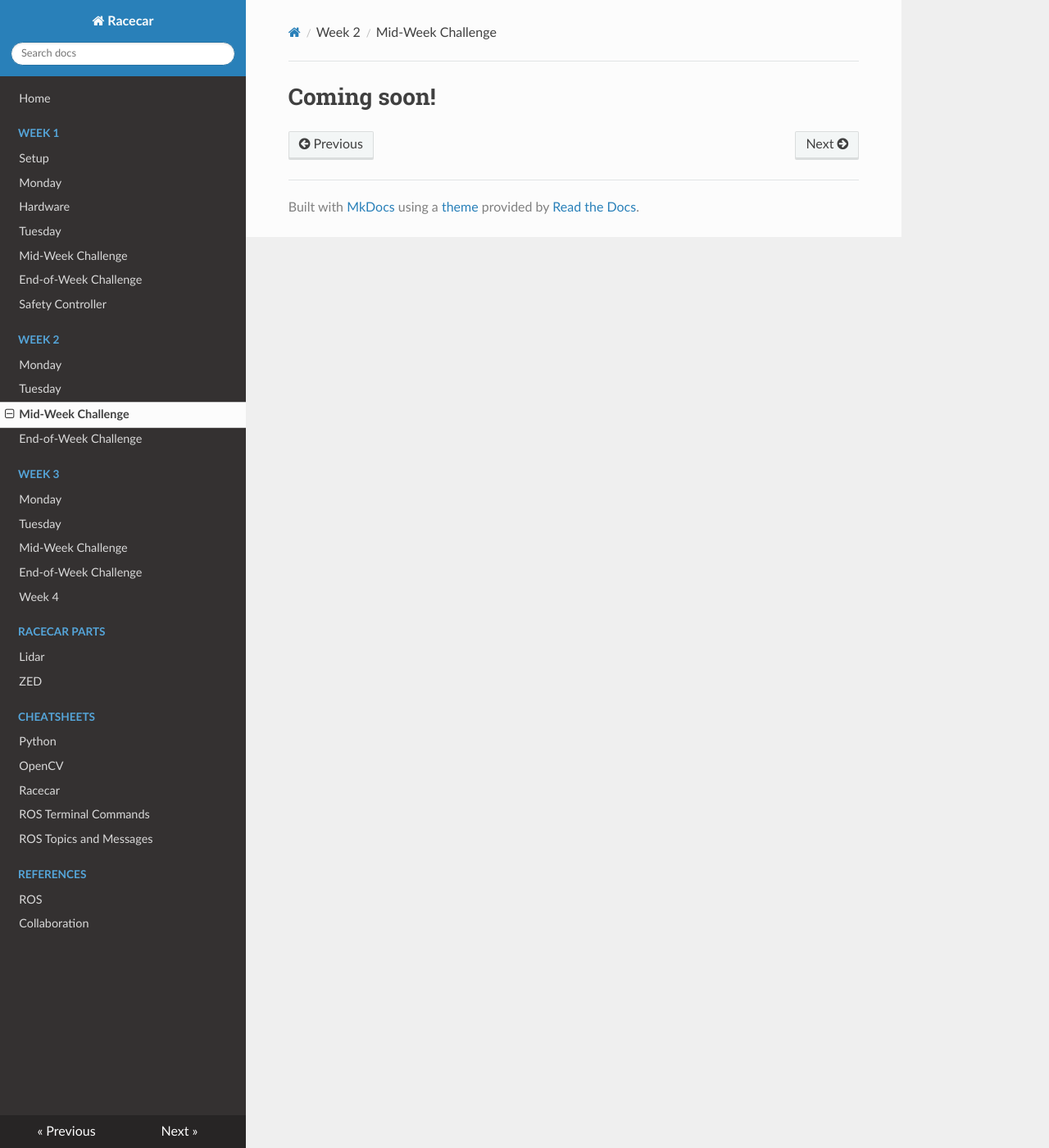
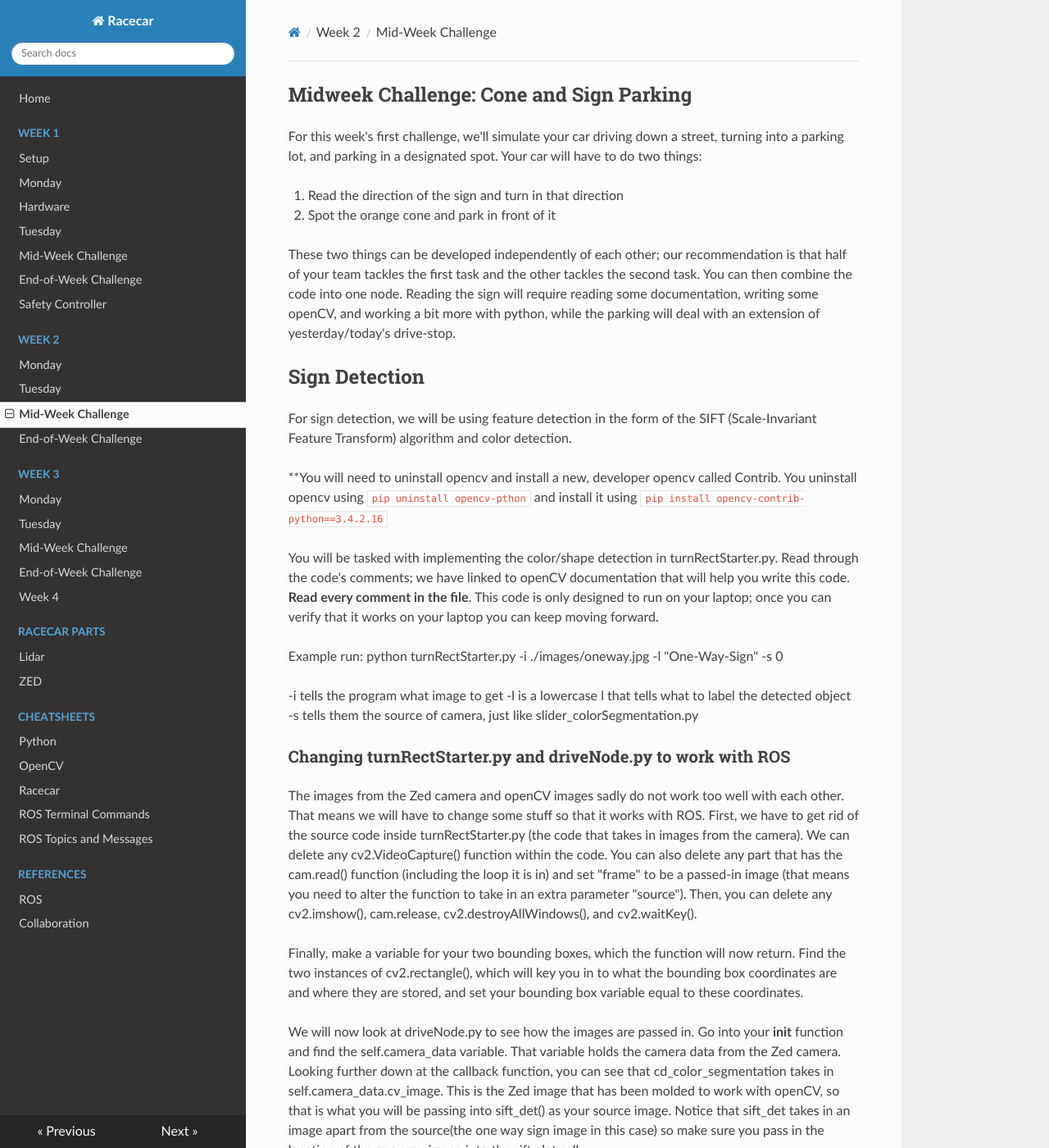
Before and after one commit to ChrisLindland/racecar-website, an MkDocs documentation site: the page built from docs/week2/03_midweek/lab.md, in a window 1280 px wide and 1400 px high. Shown: the whole window at 82% size. Built offline with MkDocs 1.6.1, drawn with Linux system fonts in a browser that asks for light colours; nearby versions of some CDN libraries; some of the changed text lies outside the part shown.

Commit message:
Changed things

````diff
--- a/docs/week2/03_midweek/lab.md
+++ b/docs/week2/03_midweek/lab.md
@@ -1 +1,42 @@
-# Coming soon!
+## Midweek Challenge: Cone and Sign Parking
+
+For this week's first challenge, we'll simulate your car driving down a street, turning into a parking lot, and parking in a designated spot. Your car will have to do two things:
+
+1. Read the direction of the sign and turn in that direction
+2. Spot the orange cone and park in front of it
+
+These two things can be developed independently of each other; our recommendation is that half of your team tackles the first task and the other tackles the second task. You can then combine the code into one node. Reading the sign will require reading some documentation, writing some openCV, and working a bit more with python, while the parking will deal with an extension of yesterday/today's drive-stop.
+
+## Sign Detection
+For sign detection, we will be using feature detection in the form of the SIFT (Scale-Invariant Feature Transform) algorithm and color detection.
+
+**You will need to uninstall opencv and install a new, developer opencv called Contrib. You uninstall opencv using ```pip uninstall opencv-pthon``` and install it using ```pip install opencv-contrib-python==3.4.2.16```
+
+You will be tasked with implementing the color/shape detection in turnRectStarter.py. Read through the code's comments; we have linked to openCV documentation that will help you write this code.  **Read every comment in the file**. This code is only designed to run on your laptop; once you can verify that it works on your laptop you can keep moving forward.
+
+Example run:
+python turnRectStarter.py -i ./images/oneway.jpg -l "One-Way-Sign" -s 0
+
+-i tells the program what image to get
+-l is a lowercase l that tells what to label the detected object
+-s tells them the source of camera, just like slider_colorSegmentation.py
+
+### Changing turnRectStarter.py and driveNode.py to work with ROS
+The images from the Zed camera and openCV images sadly do not work too well with each other. That means we will have to change some stuff so that it works with ROS. First, we have to get rid of the source code inside turnRectStarter.py (the code that takes in images from the camera). We can delete any cv2.VideoCapture() function within the code. You can also delete any part that has the cam.read() function (including the loop it is in) and set "frame" to be a passed-in image (that means you need to alter the function to take in an extra parameter "source"). Then, you can delete any cv2.imshow(), cam.release, cv2.destroyAllWindows(), and cv2.waitKey().
+
+Finally, make a variable for your two bounding boxes, which the function will now return. Find the two instances of cv2.rectangle(), which will key you in to what the bounding box coordinates are and where they are stored, and set your bounding box variable equal to these coordinates.
+
+We will now look at driveNode.py to see how the images are passed in. Go into your __init__ function and find the self.camera_data variable. That variable holds the camera data from the Zed camera. Looking further down at the callback function, you can see that cd_color_segmentation takes in self.camera_data.cv_image. This is the Zed image that has been molded to work with openCV, so that is what you will be passing into sift_det() as your source image. Notice that sift_det takes in an image apart from the source(the one way sign image in this case) so make sure you pass in the location of the one-way image into the sift_det call.
+
+If you get confused, the implementation of the sift_det function should be very similar to the implementation of the cd_color_segmentation function except for the extra "comparison" image.
+
+**MAKE SURE YOU IMPORT SIFT_DET CORRECTLY AT THE TOP OF THE FILE**
+### Interfacing with driveNode.py
+Explain that sift_det() returns two bounding boxes, one for the entire one-way sign and the other that detects an aspect of the sign, in this case color and shape. Its up to you to figure out how to compare the two bounding boxes to figure out what sign you are seeing.
+
+As you did yourself, sift_det returns two bounding boxes, one of the overall sign and another that draws a box around the color and shape that you specified.
+
+## Parking
+Your task is to have the car drive up to the cone and park in front of it! You will need to build upon the code in driveNode.py since parking is just an extension of drive-stop. As you write your code, make sure you **START SMALL and SIMPLE** as a sanity check. If your simple code works, you can build up to more complicated things.
+
+You should try to get the cone to sit between the car's wheels and have the car stop within a meter of the cone; penalties will be given for failing to satisfy these conditions.
````
